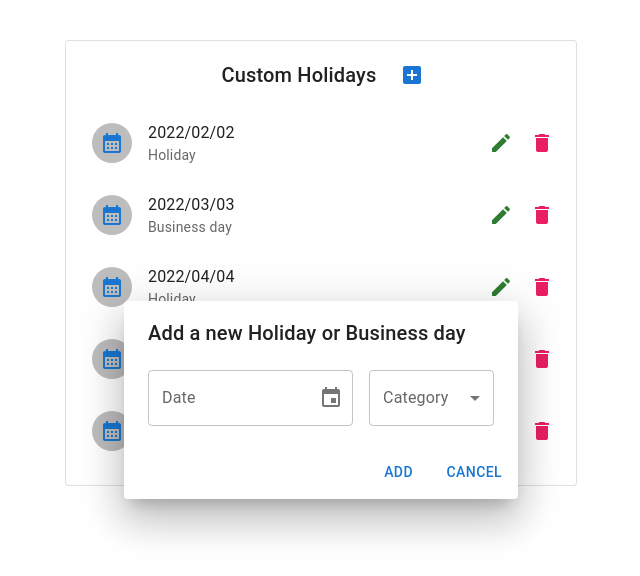
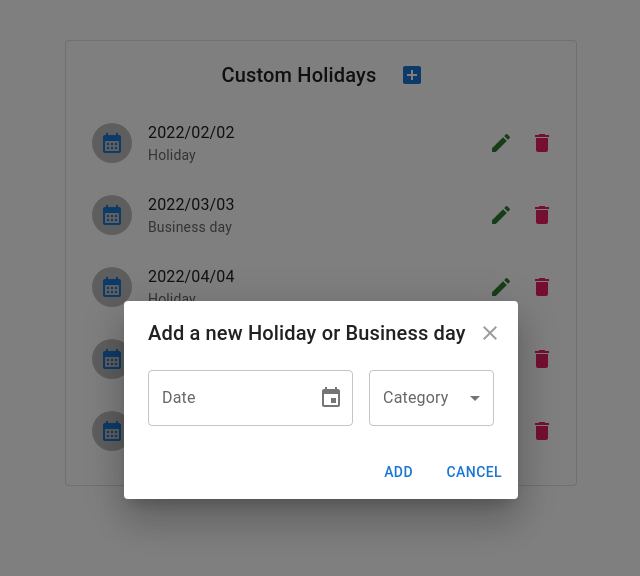
Before and after one commit to nhatvu148/business-day-go, a Next.js app in the folder client/: page / in a window 1280 px wide. Both pictures are taken after a click on the button 731 px from the left and 75 px from the top of the page. Shown: the top 576 px of the page, without its empty margins (319-959 px from the left). Built offline with nearby package versions, Linux system fonts and the light colour scheme.

Commit message:
fix dialog

```diff
--- a/client/components/Draggers/OpenDialogDragger.tsx
+++ b/client/components/Draggers/OpenDialogDragger.tsx
@@ -2,11 +2,12 @@ import { Paper } from "@mui/material";
 import React, { FC } from "react";
 import Draggable from "react-draggable";
 import { connect } from "react-redux";
-import { AnyAction } from "redux";
+import { AnyAction, bindActionCreators } from "redux";
 import { ThunkDispatch } from "redux-thunk";
+import { setDragStopDialog } from "redux/actions/dragActions";
 import { IAppState } from "redux/reducers";
 import { getDrag } from "redux/selectors";
-import { ActionTypes, IDragState } from "redux/types";
+import { ICoordinate, IDragState } from "redux/types";
 
 interface IStateProps {
   drag: IDragState;
@@ -14,6 +15,9 @@ interface IStateProps {
 
 interface IDispatchProps {
   dispatch: ThunkDispatch<{}, {}, AnyAction>;
+  setDragStopDialog: (
+    newData: ICoordinate
+  ) => (dispatch: ThunkDispatch<{}, {}, AnyAction>) => void;
 }
 
 type IProps = IStateProps & IDispatchProps;
@@ -21,6 +25,7 @@ type IProps = IStateProps & IDispatchProps;
 const OpenDialogDragger: FC<IProps> = ({
   drag: { stopDragDialogAt },
   dispatch,
+  setDragStopDialog,
   ...props
 }) => {
   return (
@@ -28,11 +33,7 @@ const OpenDialogDragger: FC<IProps> = ({
       handle="#alert-dialog-title"
       position={{ x: stopDragDialogAt.x, y: stopDragDialogAt.y }}
       onStop={(e, data) => {
-        dispatch({
-          type: ActionTypes.DRAG_STOP_DIALOG,
-          x: data.x,
-          y: data.y,
-        });
+        setDragStopDialog({ x: data.x, y: data.y });
       }}
     >
       <Paper {...props} />
@@ -46,7 +47,12 @@ const mapStateToProps = (state: IAppState): IStateProps => ({
 
 const mapDispatchToProps = (dispatch: ThunkDispatch<{}, {}, AnyAction>) => {
   return {
-    dispatch,
+    ...bindActionCreators(
+      {
+        setDragStopDialog,
+      },
+      dispatch
+    ),
   };
 };
 
--- a/client/pages/index.tsx
+++ b/client/pages/index.tsx
@@ -29,6 +29,7 @@ import Avatar from "@mui/material/Avatar";
 import AddBoxIcon from "@mui/icons-material/AddBox";
 import DeleteIcon from "@mui/icons-material/Delete";
 import EditIcon from "@mui/icons-material/Edit";
+import CloseIcon from "@mui/icons-material/Close";
 import CalendarMonthIcon from "@mui/icons-material/CalendarMonth";
 import { pink } from "@mui/material/colors";
 import { DesktopDatePicker } from "@mui/x-date-pickers/DesktopDatePicker";
@@ -61,6 +62,7 @@ const Home: NextPage = () => {
   const [category, setCategory] = useState("");
   const [date, setDate] = useState<moment.Moment | null>(null);
   const [isError, setIsError] = useState(false);
+  const [errorMessage, setErrorMessage] = useState("");
 
   useEffect(() => {
     if (isError) {
@@ -78,20 +80,30 @@ const Home: NextPage = () => {
     setOpen(true);
   };
 
-  const handleClose = () => {
+  const closeDialog = () => {
     setOpen(false);
+  };
+
+  const handleClose = (
+    event: {},
+    reason: "backdropClick" | "escapeKeyDown"
+  ) => {
+    if (reason && reason == "backdropClick") {
+      return;
+    }
+    closeDialog();
   };
 
   const handleAdd = () => {
     if (date === null || category === "") {
+      setErrorMessage("Date or Category cannot be empty");
       setIsError(true);
       return;
     }
-    if (
-      customHolidays.some(
-        (holiday) => holiday.date === moment(date).format("YYYY/MM/DD")
-      )
-    ) {
+
+    const newDate = moment(date).format("YYYY/MM/DD");
+    if (customHolidays.some((holiday) => holiday.date === newDate)) {
+      setErrorMessage(`Date ${newDate} already exists`);
       setIsError(true);
       return;
     }
@@ -115,14 +127,14 @@ const Home: NextPage = () => {
             position: "fixed",
             left: "700px",
             zIndex: 2,
-            marginTop: "-15px",
+            marginTop: "-40px",
           }}
           severity="error"
           onClose={() => {
             setIsError(false);
           }}
         >
-          This is a error alert — check it out!
+          {errorMessage}
         </Alert>
       )}
       <div
@@ -203,13 +215,30 @@ const Home: NextPage = () => {
           onClose={handleClose}
           aria-labelledby="alert-dialog-title"
           aria-describedby="alert-dialog-description"
-          hideBackdrop
+          // hideBackdrop
           disableScrollLock
           disableEnforceFocus
+          disableBackdropClick={false}
+          // @ts-ignore
           PaperComponent={OpenDialogDragger}
+          sx={{ pointerEvents: "auto" }}
         >
           <DialogTitle id="alert-dialog-title" sx={{ cursor: "move" }}>
-            {"Add a new Holiday or Business day"}
+            <div style={{ marginRight: 25 }}>
+              {"Add a new Holiday or Business day"}
+            </div>
+            <IconButton
+              aria-label="close"
+              onClick={closeDialog}
+              sx={{
+                position: "absolute",
+                right: 8,
+                top: 12,
+                color: (theme) => theme.palette.grey[500],
+              }}
+            >
+              <CloseIcon />
+            </IconButton>
           </DialogTitle>
           <DialogContent>
             <div
@@ -243,9 +272,7 @@ const Home: NextPage = () => {
           </DialogContent>
           <DialogActions>
             <Button onClick={handleAdd}>Add</Button>
-            <Button onClick={handleClose} autoFocus>
-              Cancel
-            </Button>
+            <Button onClick={closeDialog}>Cancel</Button>
           </DialogActions>
         </Dialog>
       </div>
--- /dev/null
+++ b/client/redux/actions/dragActions.ts
@@ -0,0 +1,15 @@
+import { ThunkDispatch } from "redux-thunk";
+import { AnyAction } from "redux";
+import { ActionTypes, ICoordinate } from "redux/types";
+
+export const setDragStopDialog =
+  (newData: ICoordinate) => (dispatch: ThunkDispatch<{}, {}, AnyAction>) => {
+    try {
+      dispatch({
+        type: ActionTypes.DRAG_STOP_DIALOG,
+        stopDragDialogAt: newData,
+      });
+    } catch (error) {
+      console.log(error);
+    }
+  };
--- a/client/redux/reducers/dragReducer.ts
+++ b/client/redux/reducers/dragReducer.ts
@@ -9,7 +9,7 @@ const dragReducer = (state = initialState, action: TDragAction) => {
     case ActionTypes.DRAG_STOP_DIALOG:
       return {
         ...state,
-        stopDragDialogAt: { x: action.x, y: action.y },
+        stopDragDialogAt: action.stopDragDialogAt,
       };
 
     default:
--- a/client/redux/types.ts
+++ b/client/redux/types.ts
@@ -6,12 +6,16 @@ export enum ActionTypes {
   DRAG_STOP_DIALOG,
 }
 
+export interface ICoordinate {
+  x: number;
+  y: number;
+}
+
 export interface IDragState {
-  stopDragDialogAt: { x: number; y: number };
+  stopDragDialogAt: ICoordinate;
 }
 
 export type TDragAction = {
   type: ActionTypes.DRAG_STOP_DIALOG;
-  x: number;
-  y: number;
+  stopDragDialogAt: ICoordinate;
 };
```
